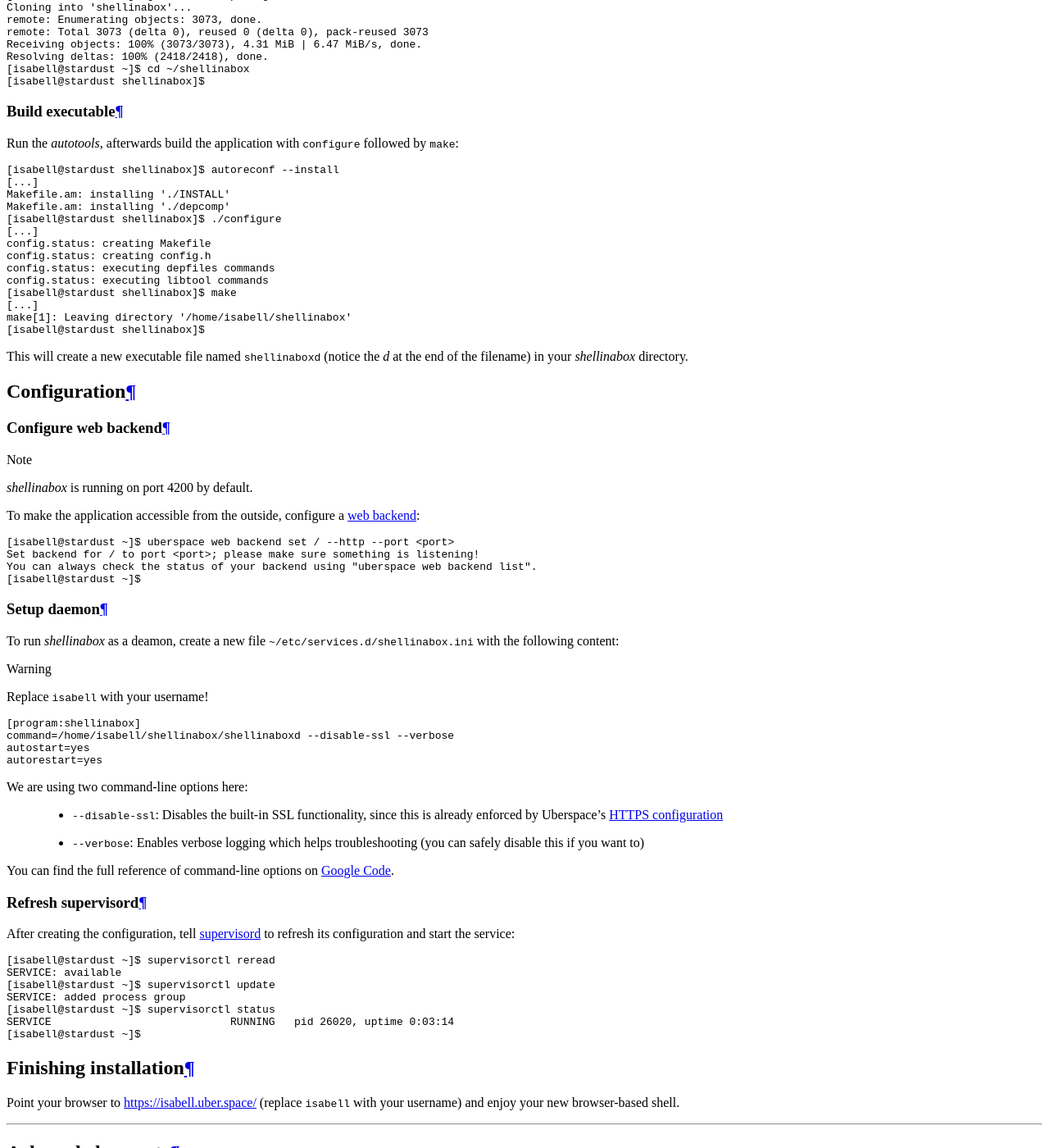
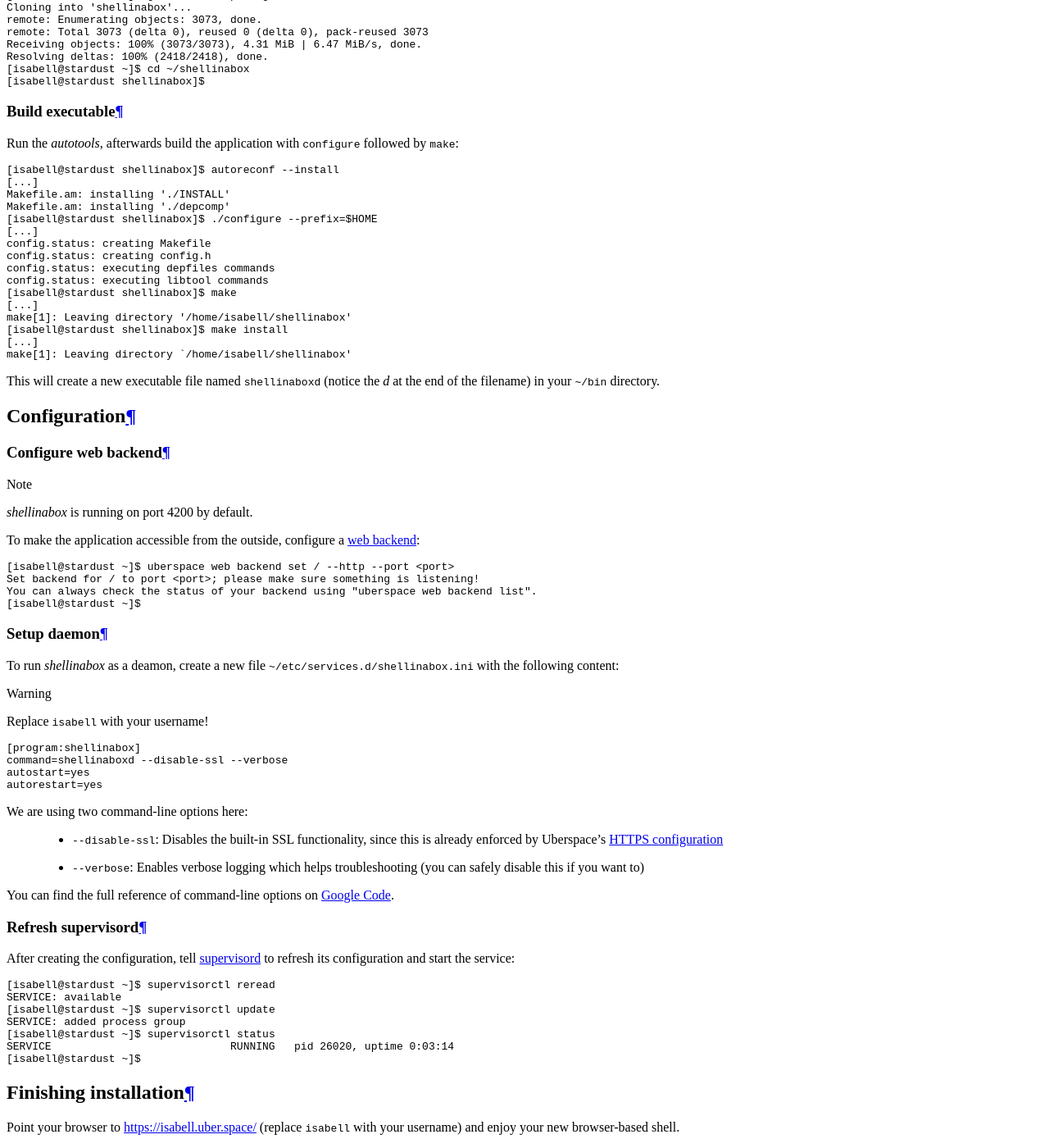
Before and after one commit to Uberspace/lab, a Sphinx documentation site: the page built from source/guide_shellinabox.rst, in a window 1280 px wide and 1400 px high, scrolled down 3968 px. Shown: the whole window at 82% size. Built offline with Sphinx 7.4.7 and the Read the Docs theme 2.0.0, drawn with Linux system fonts in a browser that asks for light colours.

Commit message:
[shellinabox] install binary to ~/bin

```diff
--- a/source/guide_shellinabox.rst
+++ b/source/guide_shellinabox.rst
@@ -62,7 +62,7 @@
  [...]
  Makefile.am: installing './INSTALL'
  Makefile.am: installing './depcomp'
- [isabell@stardust shellinabox]$ ./configure
+ [isabell@stardust shellinabox]$ ./configure --prefix=$HOME
  [...]
  config.status: creating Makefile
  config.status: creating config.h
@@ -71,9 +71,11 @@
  [isabell@stardust shellinabox]$ make
  [...]
  make[1]: Leaving directory '/home/isabell/shellinabox'
- [isabell@stardust shellinabox]$
+ [isabell@stardust shellinabox]$ make install
+ [...]
+ make[1]: Leaving directory `/home/isabell/shellinabox'
 
-This will create a new executable file named ``shellinaboxd`` (notice the *d* at the end of the filename) in your *shellinabox* directory.
+This will create a new executable file named ``shellinaboxd`` (notice the *d* at the end of the filename) in your ``~/bin`` directory.
 
 Configuration
 =============
@@ -92,7 +94,7 @@
 .. code-block:: ini
 
  [program:shellinabox]
- command=/home/isabell/shellinabox/shellinaboxd --disable-ssl --verbose
+ command=shellinaboxd --disable-ssl --verbose
  autostart=yes
  autorestart=yes
 
```
